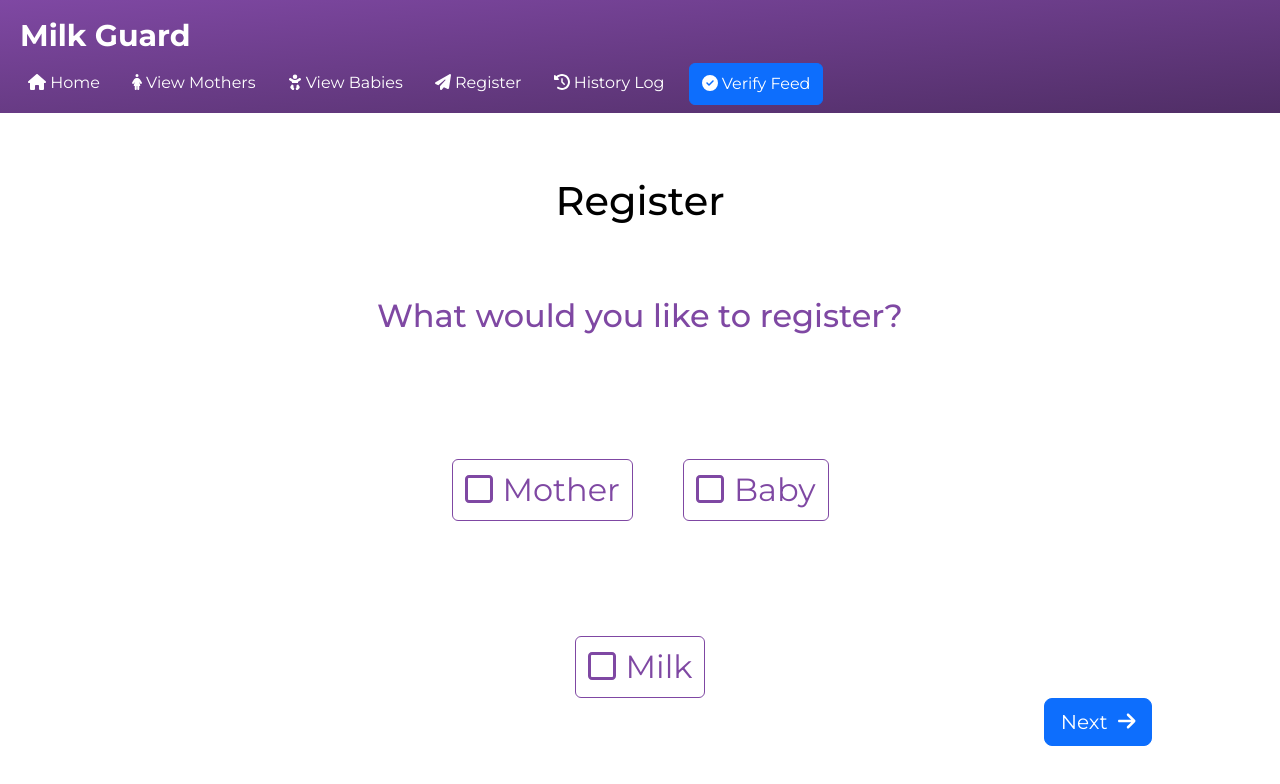
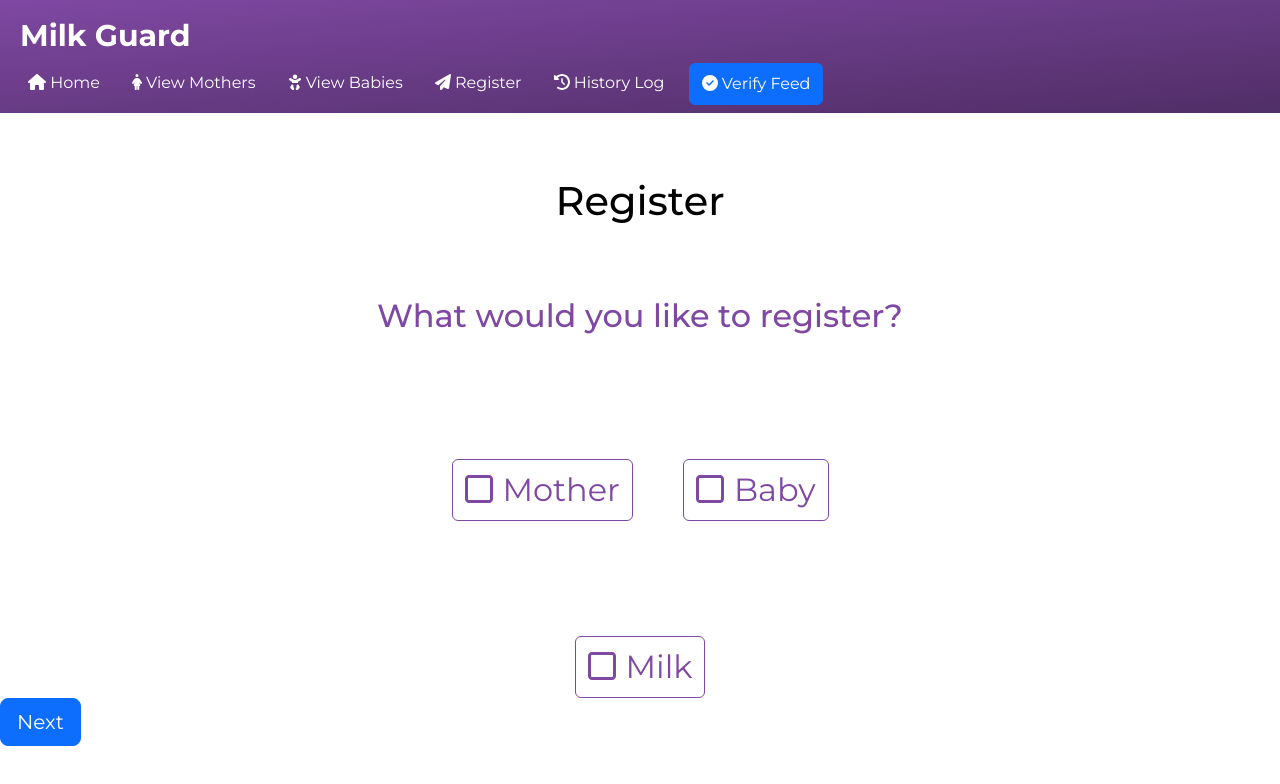
Before and after one commit to meeistom/capstone-project-2024-t3-3900h15bcatdevs, a React (Create React App) app in the folder frontend/: page /register in a window 1280 px wide. Shown: the top 784 px of the page. Built offline with nearby package versions, Linux system fonts and the light colour scheme.

Commit message:
fixed rouble render for Register

```diff
--- a/frontend/src/Pages/Register.jsx
+++ b/frontend/src/Pages/Register.jsx
@@ -1,4 +1,4 @@
-import { React, useState} from "react";
+import { React, useState } from "react";
 import { useNavigate } from "react-router-dom";
 
 import "bootstrap/dist/css/bootstrap.min.css";
@@ -10,11 +10,11 @@ import { FontAwesomeIcon } from "@fortawesome/react-fontawesome";
 import { faSquare, faCheckSquare } from "@fortawesome/free-regular-svg-icons";
 import { faArrowLeft, faArrowRight } from "@fortawesome/free-solid-svg-icons";
 
-
 export { Register };
 
 function Register() {
-  const [currentRenderedPage, setCurrentRenderedPage] = useState(0);
+  const [currentPage, setCurrentPage] = useState(null);
+  const [registerStarted, setRegisterStarted] = useState(false);
   // Page 0: Choose Mother/Baby/Milk to register
   // Page 1: Mother Registration
   // Page 2: Baby Registration
@@ -23,183 +23,158 @@ function Register() {
   // Page 5: Preview generated label
   // Page 6: Print label
 
-  var pagesToVisit = [0];
-  var currentPage = 0;
   const nextPageToVisit = () => {
-    currentPage += 1;
-    console.log("Next Page: " + pagesToVisit[currentPage]);
-    setCurrentRenderedPage(pagesToVisit[currentPage]);
+    console.log(`Next Page: ${currentPage + 1}`);
+    setCurrentPage((currentPage) => currentPage + 1);
   };
 
   const prevPageToVisit = () => {
-    currentPage -= 1;
-    console.log("Prev Page: " + pagesToVisit[currentPage]);
-    setCurrentRenderedPage(pagesToVisit[currentPage]);
+    console.log(`Prev Page: ${currentPage - 1}`);
+    setCurrentPage((currentPage) => currentPage - 1);
   };
 
   // Registration Type - Mother, Baby, Milk
-  const [checked, setChecked] = useState([false, false, false]);
+  const [checked, setChecked] = useState({
+    momPage: false,
+    babyPage: false,
+    milkPage: false,
+  });
 
-  const renderPage = () => {
-    console.log("Current Page: " + pagesToVisit[currentPage]);
-    switch (currentRenderedPage) {
-      case 0:
-        return <ChooseRegistrationTypePage
-        checked={checked}
-        setChecked={setChecked}
-        />
-      case 1:
-        return <MotherRegistrationPage />;
-      case 2:
-        return <BabyRegistrationPage />;
-      case 3:
-        return <MilkRegistrationPage />;
+  const handleCheckboxChange = (e) => {
+    const { name, checked } = e.currentTarget;
+    console.log(name, checked);
+    setChecked((prev) => ({
+      ...prev,
+      [name]: checked,
+    }));
+    console.log(checked);
+  };
+
+  const startRegistration = () => {
+    const selectedPages = Object.keys(checked).filter((key) => checked[key]);
+
+    if (selectedPages.length > 0) {
+      setRegisterStarted(true);
+      setCurrentPage(0);
     }
-  }
+  };
+
+  const selectedPages = [];
+
+  if (checked.momPage) selectedPages.push(<MotherRegistrationPage />);
+  if (checked.babyPage) selectedPages.push(<BabyRegistrationPage />);
+  if (checked.milkPage) selectedPages.push(<MilkRegistrationPage />);
 
   return (
     <>
-      <section id="Home">
+      <section id="Register">
         <Navibar />
         <div className="register-title">
-          <h1>{"Register"}</h1>
+          <h1>Register</h1>
         </div>
-        {renderPage()}
-        <div className='nav-button-container'>
-          <div className='back-button'>
-            {currentRenderedPage > 0 && (
-              <Button
-                variant="primary"
-                size="lg"
-                onClick={() => {
-                  prevPageToVisit();
-                }}
-                >
-                <FontAwesomeIcon icon={faArrowLeft} />
-                <span style={{ marginLeft: '10px' }}>Back</span>
+
+        {!registerStarted && (
+          <div className="register-selection-container">
+            <div className="title">
+              <h2>{"What would you like to register?"}</h2>
+            </div>
+            <div className="checkbox-container">
+              {/* TODO: Create checkbox component */}
+              <ToggleButton
+                id="toggle-check-mom"
+                type="checkbox"
+                name="momPage"
+                className={checked.momPage ? "check" : "uncheck"}
+                checked={checked.momPage}
+                onChange={handleCheckboxChange}
+              >
+                {checked.momPage ? (
+                  <FontAwesomeIcon icon={faCheckSquare} />
+                ) : (
+                  <FontAwesomeIcon icon={faSquare} />
+                )}
+                <span style={{ marginLeft: "10px" }}>Mother</span>
+              </ToggleButton>
+              <ToggleButton
+                id="toggle-check-baby"
+                type="checkbox"
+                name="babyPage"
+                className={checked.babyPage ? "check" : "uncheck"}
+                checked={checked.babyPage}
+                onChange={handleCheckboxChange}
+              >
+                {checked.babyPage ? (
+                  <FontAwesomeIcon icon={faCheckSquare} />
+                ) : (
+                  <FontAwesomeIcon icon={faSquare} />
+                )}
+                <span style={{ marginLeft: "10px" }}>Baby</span>
+              </ToggleButton>
+            </div>
+            <div className="checkbox-container">
+              <ToggleButton
+                id="toggle-check-milk"
+                type="checkbox"
+                name="milkPage"
+                className={checked.milkPage ? "check" : "uncheck"}
+                checked={checked.milkPage}
+                onChange={handleCheckboxChange}
+              >
+                {checked.milkPage ? (
+                  <FontAwesomeIcon icon={faCheckSquare} />
+                ) : (
+                  <FontAwesomeIcon icon={faSquare} />
+                )}
+                <span style={{ marginLeft: "10px" }}>Milk</span>
+              </ToggleButton>
+            </div>
+            <div className="footer">
+              <Button variant="primary" size="lg" onClick={startRegistration}>
+                Next
               </Button>
-            )}
+            </div>
           </div>
-          <div className='next-button'>
-            <Button
-              variant="primary"
-              size="lg"
-              onClick={() => {
-                if (currentPage == 0) {
-                  checked.forEach((type, index) => { // Add pages to visit based on what was checked
-                    if (type) {
-                      pagesToVisit.push(index + 1);
-                    }
-                  });
-                }
-                nextPageToVisit();
-                console.log(pagesToVisit);
-                // if (checked[0] && !visited[0]) { // Move to Mother Registration Page
-                //   setCurrentPage(1);
-                //   visited[0] = true;
-                //   console.log("Moving to Mother Registration Page");
-                // } else if (checked[1] && !visited[1]) { // Move to Baby Registration Page
-                //   setCurrentPage(2);
-                //   visited[1] = true;
-                //   console.log("Moving to Baby Registration Page");
-                // } else if (checked[2] && !visited[2]) { // Move to Milk Registration Page
-                //   setCurrentPage(3);
-                //   visited[2] = true;
-                //   console.log("Moving to Milk Registration Page");
-                // } else {
-                //   alert("Please select at least one option.");
-                // }
-              }}
-              >
-              <span style={{ marginRight: '10px' }}>Next</span>
-              <FontAwesomeIcon icon={faArrowRight} />
-            </Button>
-          </div>
-        </div>
+        )}
+
+        {/* Navigation buttons */}
+        {/* TODO: Make nav buttons */}
+        {registerStarted && currentPage !== null && (
+          <>
+            <div>{selectedPages[currentPage]}</div>
+            <div className="nav-button-container">
+              {currentPage > 0 && (
+                <Button variant="primary" size="lg" onClick={prevPageToVisit}>
+                  <FontAwesomeIcon icon={faArrowLeft} />
+                  <span style={{ marginLeft: "10px" }}>Back</span>
+                </Button>
+              )}
+              {currentPage < selectedPages.length - 1 && (
+                <Button variant="primary" size="lg" onClick={nextPageToVisit}>
+                  <span style={{ marginRight: "10px" }}>Next</span>
+                  <FontAwesomeIcon icon={faArrowRight} />
+                </Button>
+              )}
+            </div>
+          </>
+        )}
       </section>
     </>
   );
 }
 
-const ChooseRegistrationTypePage = ({checked, setChecked}) => {
-  const handleToggle = (index) => {
-    const newChecked = [...checked];
-    newChecked[index] = !newChecked[index];
-    setChecked(newChecked);
-  }
-
-  return (
-    <div className="register-selection-container">
-      <div className='title'>
-          <h2>{"What would you like to register?"}</h2>
-      </div>
-      <div className='checkbox-container'>
-        <ToggleButton // Mother Checkbox
-          className={checked[0] ? 'check' : 'uncheck'}
-          id="toggle-check"
-          type="checkbox"
-          checked={checked[0]}
-          value="1"
-          onClick={() => handleToggle(0)}
-          >
-          {checked[0] ? (
-            <FontAwesomeIcon icon={faCheckSquare} />
-          ) : (
-            <FontAwesomeIcon icon={faSquare} />
-          )}
-          <span style={{ marginLeft: '10px' }}>Mother</span>
-        </ToggleButton>
-        <ToggleButton // Baby Checkbox
-          className={checked[1] ? 'check' : 'uncheck'}
-          id="toggle-check"
-          type="checkbox"
-          checked={checked[1]}
-          value="1"
-          onClick={() => handleToggle(1)}
-          >
-          {checked[1] ? (
-            <FontAwesomeIcon icon={faCheckSquare} />
-          ) : (
-            <FontAwesomeIcon icon={faSquare} />
-          )}
-          <span style={{ marginLeft: '10px' }}>Baby</span>
-        </ToggleButton>
-      </div>
-      <div className='checkbox-container'>
-        <ToggleButton // Mother Checkbox
-          className={checked[2] ? 'check' : 'uncheck'}
-          id="toggle-check"
-          type="checkbox"
-          checked={checked[2]}
-          value="1"
-          onClick={() => handleToggle(2)}
-          >
-          {checked[2] ? (
-            <FontAwesomeIcon icon={faCheckSquare} />
-          ) : (
-            <FontAwesomeIcon icon={faSquare} />
-          )}
-          <span style={{ marginLeft: '10px' }}>Milk</span>
-        </ToggleButton>
-      </div>
-    </div>
-  )
-}
-
 const MotherRegistrationPage = () => (
   <div className="register-selection-container">
     {/* Render the progress bar at mother details stage */}
-    <div className='title'>
+    <div className="title">
       <h2>{"Mother Details"}</h2>
     </div>
-
   </div>
 );
 
 const BabyRegistrationPage = () => (
   <div className="register-selection-container">
-    {/* Render the progress bar at mother details stage */}
-    <div className='title'>
+    {/* Render the progress bar at baby details stage */}
+    <div className="title">
       <h2>{"Baby Details"}</h2>
     </div>
   </div>
@@ -207,8 +182,8 @@ const BabyRegistrationPage = () => (
 
 const MilkRegistrationPage = () => (
   <div className="register-selection-container">
-    {/* Render the progress bar at mother details stage */}
-    <div className='title'>
+    {/* Render the progress bar at milk details stage */}
+    <div className="title">
       <h2>{"Milk Details"}</h2>
     </div>
   </div>
@@ -217,7 +192,7 @@ const MilkRegistrationPage = () => (
 const ConfirmDetailsPage = () => (
   <div className="register-selection-container">
     {/* Render the progress bar at mother details stage */}
-    <div className='title'>
+    <div className="title">
       <h2>{"Confirm Details"}</h2>
     </div>
   </div>
@@ -226,7 +201,7 @@ const ConfirmDetailsPage = () => (
 const PreviewGeneratedLabelPage = () => (
   <div className="register-selection-container">
     {/* Render the progress bar at mother details stage */}
-    <div className='title'>
+    <div className="title">
       <h2>{"Preview Details"}</h2>
     </div>
   </div>
@@ -235,7 +210,7 @@ const PreviewGeneratedLabelPage = () => (
 const PrintLabelPage = () => (
   <div className="register-selection-container">
     {/* Render the progress bar at mother details stage */}
-    <div className='title'>
+    <div className="title">
       <h2>{"Print Label"}</h2>
     </div>
   </div>
```
